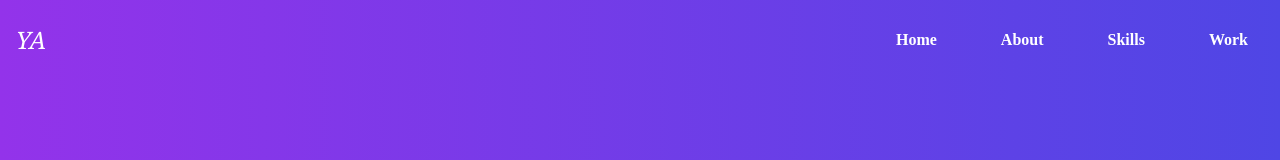
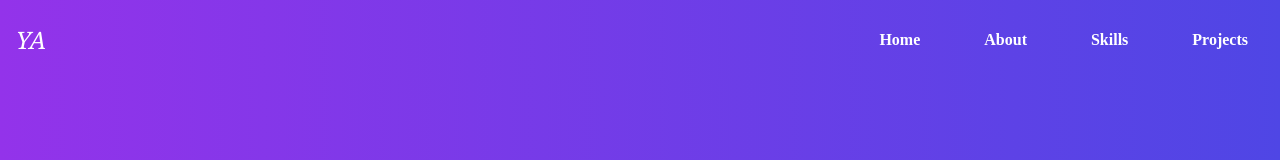
Before and after one commit to yaseenahmed02/Portfolio, a React (Vite) app: page / in a window 1280 px wide. Shown: the top 160 px of the page. Built offline with nearby package versions, Linux system fonts and the light colour scheme.

Commit message:
updated work to projects

```diff
--- a/src/components/Navbar.jsx
+++ b/src/components/Navbar.jsx
@@ -40,7 +40,7 @@ const Navbar = () => {
         </li>
         <li className="nav-item">
           <Link to="work" smooth={true} duration={500}>
-            Work
+            Projects
           </Link>
         </li>
       </ul>
```
